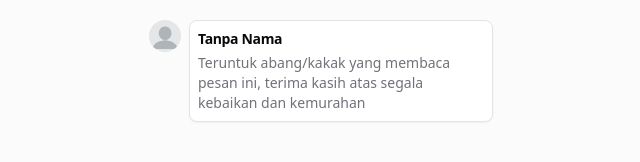
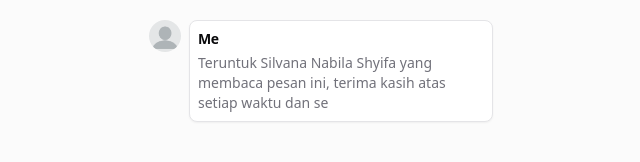
Before and after one commit to ardian-pratama/message-for-someone, a React (Vite) app: page /message in a window 1280 px wide. Shown: the top 162 px of the page, without its empty margins (319-959 px from the left). Built offline with nearby package versions, Linux system fonts and the light colour scheme.

Commit message:
Update MessagePage.jsx

```diff
--- a/src/pages/MessagePage.jsx
+++ b/src/pages/MessagePage.jsx
@@ -15,10 +15,10 @@ export default function Message() {
       setShowThankYou(true);
       setTimeout(() => {
         toast.message('Info', {
-					description: '1.000.000 terima kasih cukup lah ye kan 😁'
+          description: 'Terlihat sederhana tapi ini khusus untuk mu 😇',
         });
       }, 1000);
-		}, 21000);
+    }, 19000);
 
     return () => {
       clearTimeout(showThankYouTimer);
@@ -28,18 +28,18 @@ export default function Message() {
 
   const messages = [
     {
-			text: 'Teruntuk abang/kakak yang membaca pesan ini, terima kasih atas segala kebaikan dan kemurahan hatinya selama membimbing dan membantu kami dalam proses pendaftaran kip-k sampai detik ini.'
+      text: 'Teruntuk Silvana Nabila Shyifa yang membaca pesan ini, terima kasih atas setiap waktu dan segala perhatian yang telah kamu berikan hingga saat ini.',
     },
     {
-			text: 'Berkat bimbingan dan bantuan abang/kakak kami berhasil melalui berbagai kendala selama proses tersebut.',
-			textDelay: 12000,
-			componentDelay: 11
+      text: 'Tiada hal-hal yang mampu ku lakukan saat ini, untuk membalaskan semua yang sudah kamu berikan.',
+      textDelay: 10000,
+      componentDelay: 9,
     },
     {
-			text: 'Atas segala kebaikannya saya ucapkan...',
-			textDelay: 19000,
-			componentDelay: 18
-		}
+      text: 'Untuk sekarang cuma ini yang bisa ku berikan.',
+      textDelay: 16000,
+      componentDelay: 15,
+    },
   ];
 
   return (
@@ -51,21 +51,19 @@ export default function Message() {
           animate={{ opacity: 1, y: 0 }}
           transition={{
             duration: 1,
-							delay: componentDelay ?? 0
+            delay: componentDelay ?? 0,
           }}
           className='flex gap-2 justify-items-stretch'
         >
           <Avatar className='aspect-square h-8 w-8'>
             <AvatarImage
               src={avatar}
-								alt='Tanpa Nama'
+              alt='Me'
             />
             <AvatarFallback>TN</AvatarFallback>
           </Avatar>
           <Card className='max-w-sm p-2'>
-							<CardTitle className='mb-1 text-sm'>
-								Tanpa Nama
-							</CardTitle>
+            <CardTitle className='mb-1 text-sm'>Me</CardTitle>
             <CardDescription>
               <TypeAnimation
                 sequence={[textDelay ?? 1000, text]}
@@ -81,15 +79,13 @@ export default function Message() {
           <Avatar className='aspect-square h-8 w-8'>
             <AvatarImage
               src={avatar}
-								alt='Tanpa Nama'
+              alt='Me'
             />
             <AvatarFallback>TN</AvatarFallback>
           </Avatar>
           <Card className='max-w-sm p-2'>
-							<CardTitle className='mb-1 text-sm'>
-								Tanpa Nama
-							</CardTitle>
-							<CardDescription>Terima kasih 🙏</CardDescription>
+            <CardTitle className='mb-1 text-sm'>Me</CardTitle>
+            <CardDescription>Love you ❤️</CardDescription>
           </Card>
         </ThankYouMessage>
       )}
```
Lines whose indentation alone changed are shown as unchanged.
